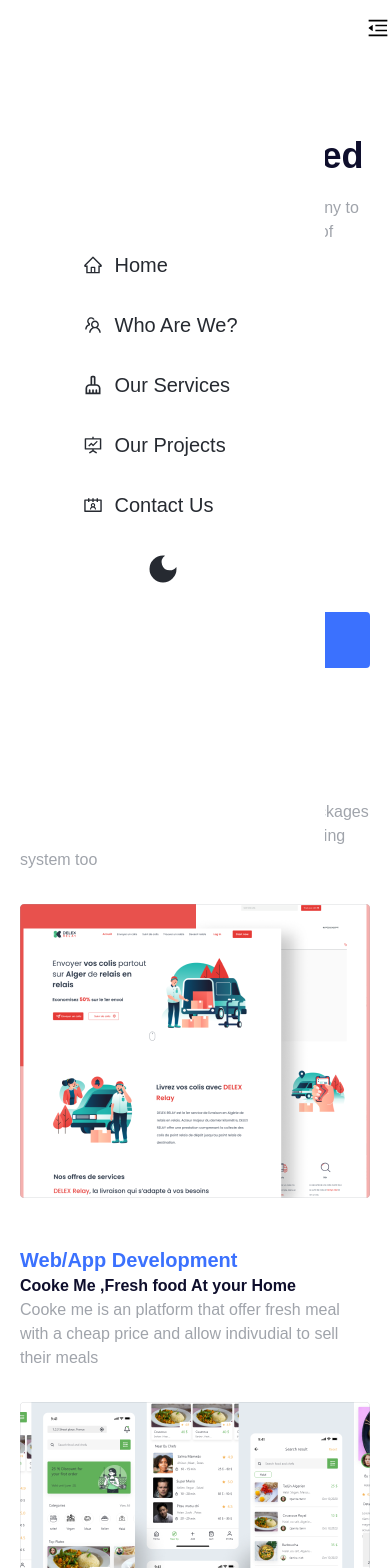
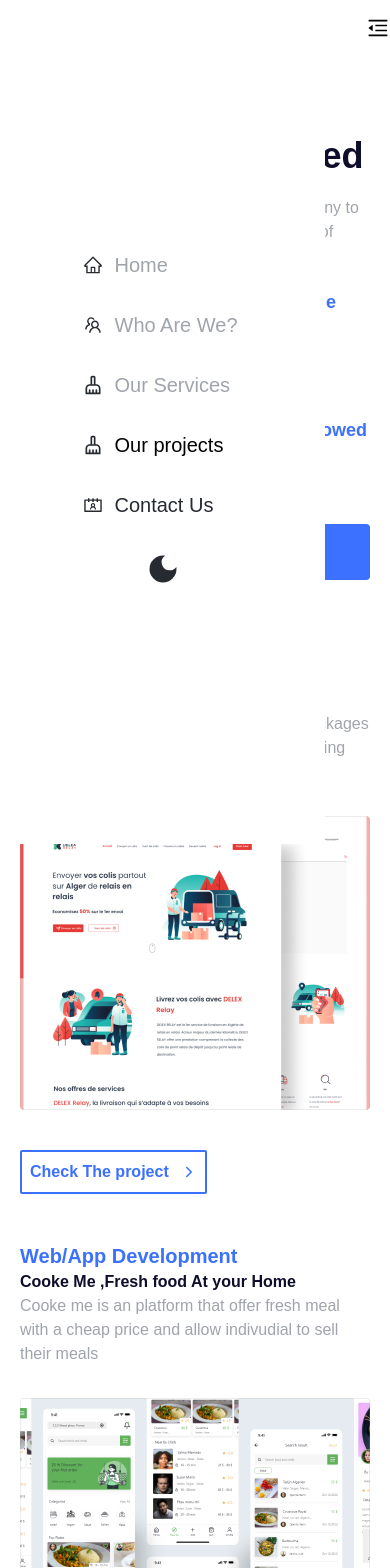
Before and after one commit to youssra-ghninou/i2i-infogerance, a React (Vite) app: page /ourprojects in a window 390 px wide. Shown: the top 1568 px of the page. Built offline with nearby package versions, Linux system fonts and the light colour scheme.

Commit message:
Projects and stats done responsive and dark

```diff
--- a/src/components/Home/Navbar.jsx
+++ b/src/components/Home/Navbar.jsx
@@ -5,41 +5,41 @@
 import NavIttem from '../navitems/NavIttem';
 import { useState } from 'react';
 import DarkModeToggle from '../buttons/DarkModeToggle';
-import { Link } from "react-router-dom";
+import { NavLink } from "react-router-dom";
 
 
-const Navbar = () => {
+const Navbar = (props) => {
     const [showNav,setShowNav] = useState(false)
 
     return (
         <nav className="flex dark:bg-dark transition duration-500 lg:mb-20 lg:py-10 dark:text-white sticky z-50 top-0 h-14 items-center bg-white lg:bg-white/80 justify-between lg:items-center lg:h-32 lg:dark:bg-dark/80 lg:transition lg:duration-500">
             <div className="w-1/12">
-            <Link to="/"><img src={Logo} alt="logo" /></Link>
+            <NavLink to="/"><img src={Logo} alt="logo" /></NavLink>
             </div>
             <div className={(showNav ? "left-0 z-10" : "-left-full transition-left lg:left-0 lg:top-0 lg:-z-10 ") + "  fixed flex flex-col items-center gap-8 text-xl justify-center  top-0 left-0 bg-white lg:bg-white/80  lg:dark:bg-dark/80 text-dark  dark:text-white dark:bg-dark h-screen w-10/12 duration-500 lg:w-full lg:flex-row lg:items-center lg:gap-6 lg:text-sm lg:justify-cente lg:bg-white lg:text-dark  lg:dark:text-white lg:dark:bg-dark lg:text-[16px] lg:font-semibold lg:transition lg:duration-500 lg:h-32"}>
                 <div className="flex items-center gap-3 w-40 lg:gap-0 lg:w-fit">
                     <IconContext.Provider value={{className: "lg:hidden" }}>
                         <AiOutlineHome />
                     </IconContext.Provider>
-                    <Link to="/">Home</Link>{" "}
+                    <NavLink className={(navData) => (navData.isActive ? 'text-black dark:text-white transition duration-500' : 'text-gray')} to="/">Home</NavLink>{" "}
                 </div>
                 <div className="flex items-center gap-3 w-40 lg:gap-0 lg:w-fit">
                     <IconContext.Provider value={{className: "lg:hidden" }}>
                         <AiOutlineTeam />
                     </IconContext.Provider>
-                    <Link to="/whoarewe">Who Are We?</Link>
+                    <NavLink className={(navData) => (navData.isActive ? 'text-black dark:text-white transition duration-500' : 'text-gray')} to="/whoarewe">Who Are We?</NavLink>
                 </div>
                 <div className="flex items-center gap-3 w-40 lg:gap-0 lg:w-fit">
                     <IconContext.Provider value={{className: "lg:hidden" }}>
                         <MdOutlineCleaningServices />
                     </IconContext.Provider>
-                    <Link to="/ourservices">Our Services</Link>
+                    <NavLink className={(navData) => (navData.isActive ? 'text-black dark:text-white transition duration-500' : 'text-gray')} to="/ourservices">Our Services</NavLink>
                 </div>
                 <div className="flex items-center gap-3 w-40 lg:gap-0 lg:w-fit">
                     <IconContext.Provider value={{className: "lg:hidden" }}>
-                        <AiOutlineFundProjectionScreen />
+                        <MdOutlineCleaningServices />
                     </IconContext.Provider>
-                    <Link to="/ourprojects">Our Projects</Link>
+                    <NavLink className={(navData) => (navData.isActive ? 'text-black dark:text-white transition duration-500' : 'text-gray')} to="/ourprojects">Our projects</NavLink>
                 </div>
                 <div className="flex items-center gap-3 w-40 lg:gap-0 lg:w-fit">
                     <IconContext.Provider value={{className: "lg:hidden" }}>
--- a/src/components/buttons/CheckProjectButton.jsx
+++ b/src/components/buttons/CheckProjectButton.jsx
@@ -1,8 +1,10 @@
-const CheckProjectButton = () => {
+import { IoIosArrowForward } from "react-icons/io";
+import { Link } from "react-router-dom";
+
+const CheckProjectButton = (props) => {
     return (
         <Link to="/projects"><button className="flex items-center gap-3 p-2 rounded-sm text-base font-semibold text-primary bg-transparent border-2 border-primary border-solid w-fit dark:text-white dark:border-white transition duration-500 mt-10">
         {props.text}
-        Check The project
         <IoIosArrowForward />
     </button></Link>
 
--- a/src/components/cards/ProjectsExploreCard.jsx
+++ b/src/components/cards/ProjectsExploreCard.jsx
@@ -1,3 +1,4 @@
+import CheckProjectButton from "../buttons/CheckProjectButton"
 
 const ProjectsCard = () => {
     const projects = [{
@@ -23,11 +24,11 @@
       },
     ];
         return (
-            <div className="flex flex-col gap-12 md:grid md:grid-cols-2 lg:grid-cols-3">
+            <div className="flex flex-col gap-12 md:grid md:grid-cols-1 lg:grid-cols-1 lg:gap-20">
                 {projects.map(({id,title,content,paragraph,image}) => {
                 return(
-                    <div key={id} className="flex flex-col gap-3 lg:flex-row">
-                        <div className="card lg:flex lg:flex-col">
+                    <div key={id} className="flex flex-col gap-3 md:grid lg:grid-cols-2 md:grid-cols-1">
+                        <div className="lg:flex lg:flex-col lg:justify-between">
                             <div className="text-primary font-bold text-xl dark:text-white transition duration-500">
                                 {title}
                             </div>
@@ -37,9 +38,15 @@
                             <div className="font-normal text-gray text-base pb-5">
                                 {paragraph}
                             </div>
+                            <div className="hidden lg:block">
+                                <CheckProjectButton text="Check The project"/>
+                            </div>
                         </div>
-                        <div className=" ">
+                        <div className="lg:place-self-end">
                             <img className="" src={image} alt={content} />
+                            <div className="lg:hidden">
+                                <CheckProjectButton text="Check The project"/>
+                            </div>
                         </div>
                     </div>
                 );
--- a/src/components/cards/StatsCard.jsx
+++ b/src/components/cards/StatsCard.jsx
@@ -21,14 +21,14 @@
       },
     ];
         return (
-            <div className="flex flex-col gap- lg:gap-20 lg:mr-10  md:grid grid-cols-2 lg:grid-cols-4">
+            <div className="grid grid-cols-2 lg:gap-20 lg:mr-10 md:grid-cols-4 gap-10">
                 {projects.map(({id,title,content}) => {
                 return(
-                    <div key={id} className="flex flex-col gap-2   items-center">
-                        <div className="text-primary font-bold text-xl dark:text-white transition duration-500 lg:w-[200px] ">
+                    <div key={id} className="flex flex-col gap-5 items-start lg:items-center">
+                        <div className="text-primary font-bold text-lg dark:text-white transition duration-500 lg:w-[200px] ">
                             {title}
                         </div>
-                        <div className="text-text font-extrabold text-4xl dark:text-white">
+                        <div className="text-text font-extrabold text-4xl dark:text-white transition duration-500">
                             {content}
                         </div>
                     </div>
--- a/src/ourprojects/Header.jsx
+++ b/src/ourprojects/Header.jsx
@@ -14,11 +14,10 @@
                 </div>
                 <h2 className="font-normal text-gray text-base">
                 Our team helped alot of startup and company to realise their Products and helped thousnd of client to grow their business</h2>
-                <div className="flex flex-col gap-3 lg:gap-7 md:flex-row md:gap-5 lg:flex-row ">
-                    <StatsCard text="Lets talk" className="bg-red-500" />
-                </div>
-
-                <div className="flex flex-col gap-3 lg:gap-7 md:flex-row md:gap-5 lg:flex-row ">
+                    <div className="lg:my-10">
+                        <StatsCard text="Lets talk" className="bg-red-500" />
+                    </div>
+                <div className="flex flex-col gap-3 lg:gap-7 md:flex-row md:gap-5 lg:flex-row lg:my-10">
                     <TalkButton text="Lets talk" className="bg-red-500" />
                     <CheckServicesButton text="Check our Services" />
 
```
